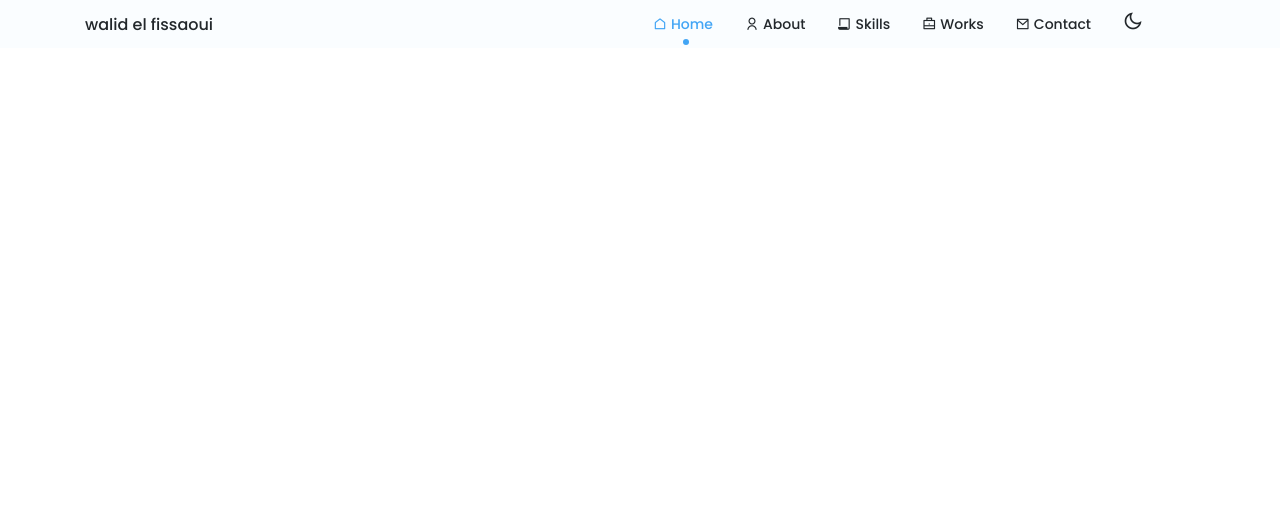
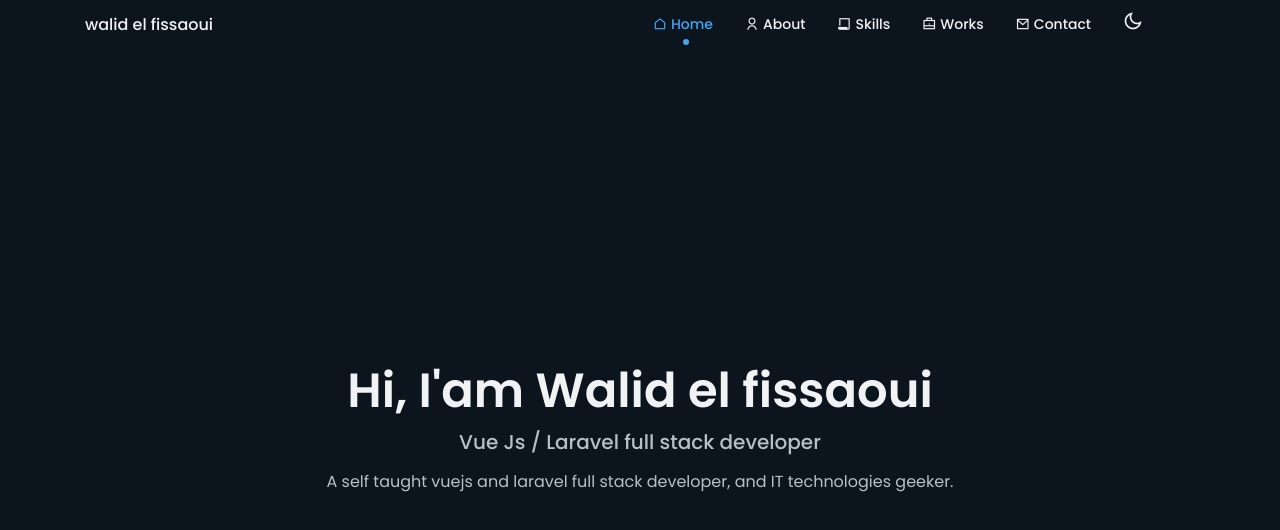
Before and after one commit to walid-el-fissaoui/portfolio, a website: page index.html in a window 1280 px wide. Drawn offline with nearby package versions, Linux system fonts and the light colour scheme; files that its build step writes are made by us from their sources.

Commit message:
2. start home section

```diff
--- a/index.html
+++ b/index.html
@@ -17,7 +17,7 @@
   <link rel="stylesheet" href="/dist/css/style.css">
 </head>
 
-<body>
+<body class="dark-theme">
   <header class="header" id="header">
     <div class="container">
       <nav class="navbar nav">
@@ -69,6 +69,15 @@
       </nav>
     </div>
   </header>
+  <section class="home" id="home">
+    <div class="container">
+      <div class="home-content">
+        <h1 class="home-title">Hi, I'am Walid el fissaoui</h1>
+        <h3 class="home-subtitle">Vue Js / Laravel full stack developer</h3>
+        <p class="home-description">A self taught vuejs and laravel full stack developer, and IT technologies geeker.</p>
+      </div>
+    </div>
+  </section>
 </body>
 
 </html>
--- /dev/null
+++ b/src/sass/components/_home.scss
@@ -0,0 +1,18 @@
+.home-content {
+  height: calc(100vh - $header-hight);
+  margin-top: $header-hight;
+  display: flex;
+  flex-direction: column;
+  justify-content: center;
+  align-items: center;
+  .home-title {
+    font-size: var(--type-fs-l-7);
+  }
+  .home-subtitle {
+    font-size: var(--type-fs-n-4);
+    color: var(--cp-text);
+    font-weight: var(--type-fw-medium);
+    margin-bottom: .75rem;
+  }
+  .home-description {}
+}
--- a/src/sass/helpers/_variables.scss
+++ b/src/sass/helpers/_variables.scss
@@ -36,3 +36,19 @@
 
 $header-hight: 3rem;
 $box-shadow: 0 -1px 4px rgba(0, 0, 0, 0.15);
+
+body.dark-theme {
+  --cp-heading: #f1f2f4;
+  --cp-text: #b8c0c7;
+  --cp-body: #0c151d;
+  --cp-container: #171f26;
+
+  --first-color-second: hsl(var(--hue-color),30%,8%);
+  --title-color: hsl(var(--hue-color),8%,95%);
+  --text-color: hsl(var(--hue-color),8%,75%);
+  --input-color: hsl(var(--hue-color),29%,16%);
+  --body-color: hsl(var(--hue-color),28%,12%);
+  --container-color: hsl(var(--hue-color),29%,16%);
+  --scroll-bar-color: hsl(var(--hue-color),12%,48%);
+  --scroll-thumb-color: hsl(var(--hue-color),12%,30%);
+}
--- a/src/sass/layout/_global.scss
+++ b/src/sass/layout/_global.scss
@@ -5,6 +5,10 @@
 }
 body {
   font-family: var(--type-font-main);
+  font-family: var(--type-font-main);
+  font-size: var(--type-fs-n-3);
+  background-color: var(--cp-body);
+  color: var(--cp-text);
 }
 ul {
   list-style: none;
@@ -12,3 +16,11 @@
 a {
   text-decoration: none;
 }
+h1,h2,h3,h4 {
+  color: var(--cp-heading);
+  font-weight: var(--type-fw-bold);
+}
+img {
+  max-width: 100%;
+  height: auto;
+}
--- a/src/sass/style.scss
+++ b/src/sass/style.scss
@@ -6,3 +6,4 @@
 
 // Compontents
 @import 'components/navbar';
+@import 'components/home';
```
